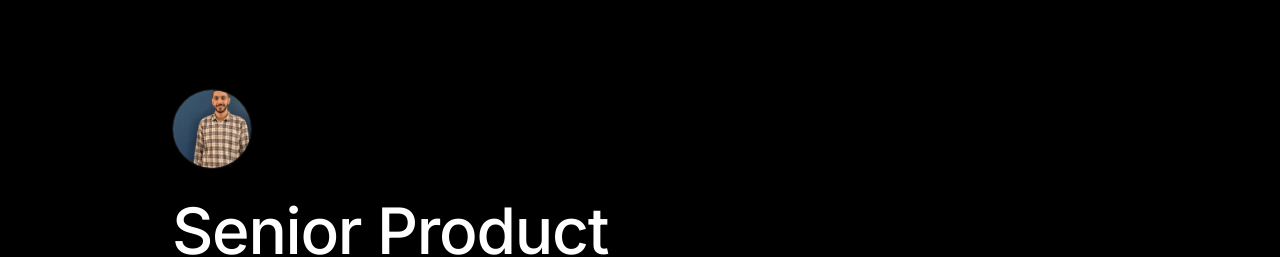
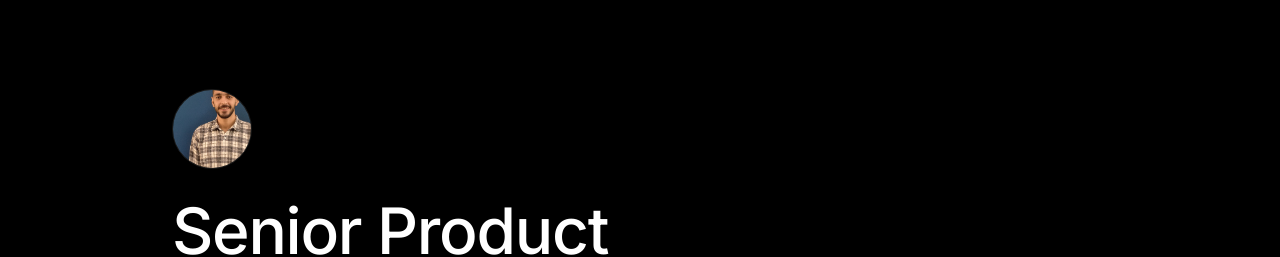
Before and after one commit to mostafakhalifa-udes/mostafa-portfolio, a React (Vite) app: page / in a window 1280 px wide. Shown: the part 293-550 px from the top of the page. Built offline with nearby package versions, Linux system fonts and the light colour scheme.

Commit message:
Zoom and center profile photo

```diff
--- a/src/App.jsx
+++ b/src/App.jsx
@@ -219,7 +219,7 @@ function App() {
               <img
                 src={profilePic}
                 alt="Mostafa Khalifa"
-                style={{ width: '100%', height: '100%', objectFit: 'cover' }}
+                style={{ width: '100%', height: '100%', objectFit: 'cover', objectPosition: 'center 15%', transform: 'scale(1.5)' }}
               />
             </div>
           </motion.div>
```
